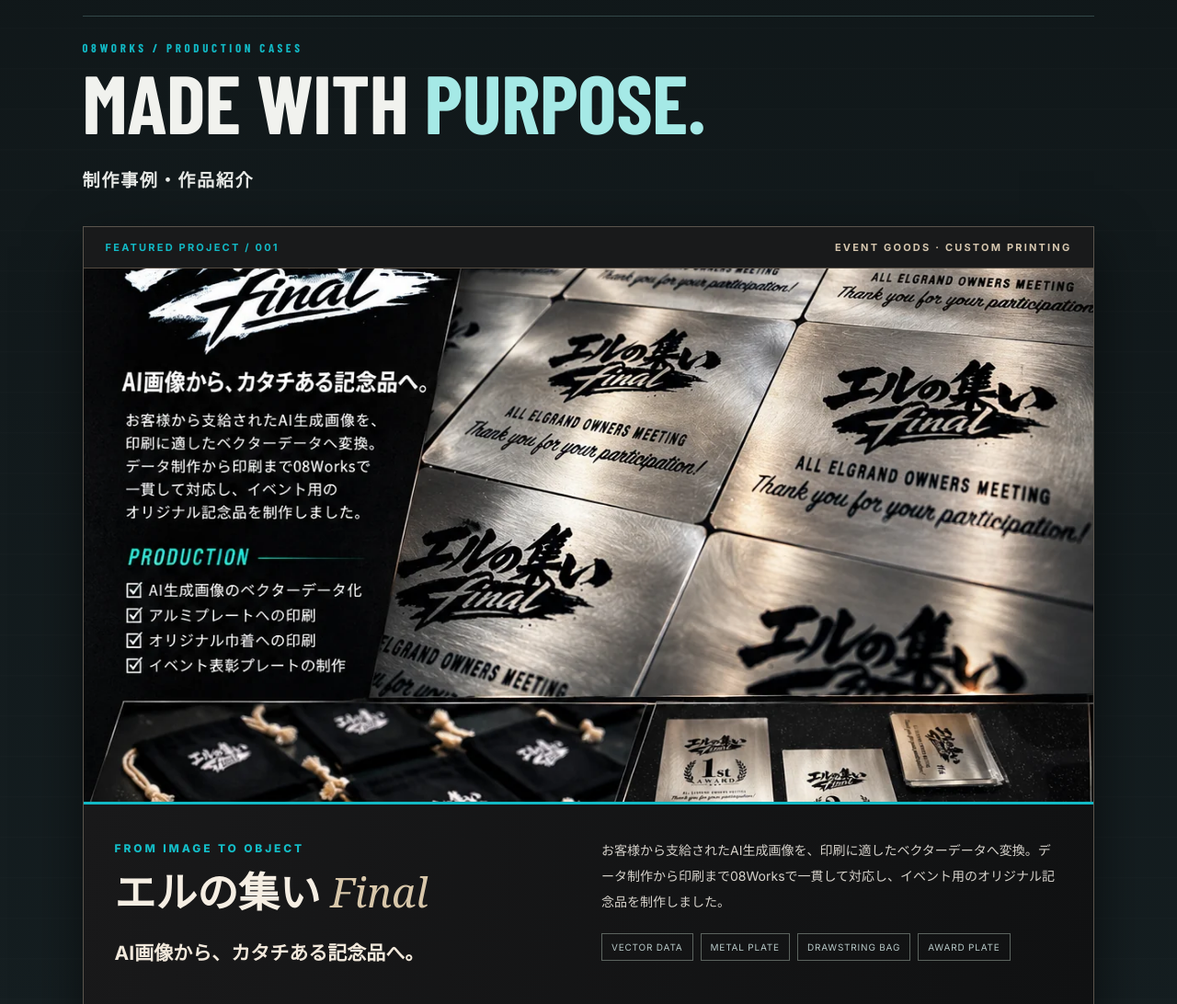
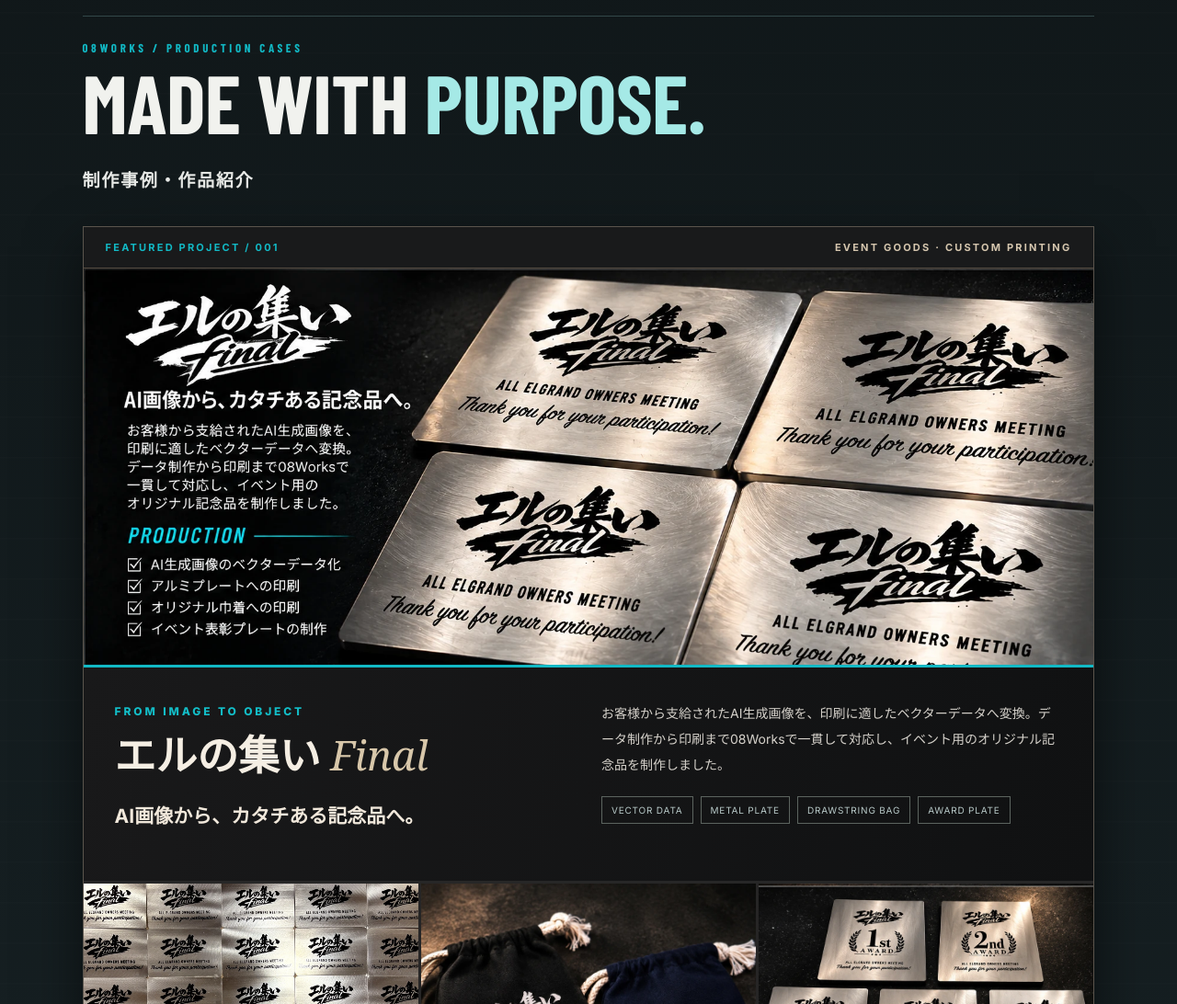
Before and after one commit to 08Works-jp/08works, a plain HTML site: page index.html in a window 1280 px wide. Shown: the part 2762-3854 px from the top of the page at 92% size. Drawn offline with nearby package versions, Linux system fonts and the light colour scheme; a web font is replaced by a local one.

Commit message:
Add files via upload

```diff
--- a/index.html
+++ b/index.html
@@ -1,6 +1,6 @@
 <!DOCTYPE html>
 
-<html lang="ja"><head><meta charset="utf-8"/><meta content="width=device-width,initial-scale=1" name="viewport"/><meta content="#101010" name="theme-color"/><meta content="08Works | 栃木発、全国対応のデザイン・プリントスタジオ。オリジナルアパレル、印刷、カッティング、グラフィックデザイン。" name="description"/><title>08WORKS — Design / Print / Culture</title><link href="style.css?v=1033" rel="stylesheet"/></head><body>
+<html lang="ja"><head><meta charset="utf-8"/><meta content="width=device-width,initial-scale=1" name="viewport"/><meta content="#101010" name="theme-color"/><meta content="08Works | 栃木発、全国対応のデザイン・プリントスタジオ。オリジナルアパレル、印刷、カッティング、グラフィックデザイン。" name="description"/><title>08WORKS — Design / Print / Culture</title><link href="style.css?v=1036" rel="stylesheet"/></head><body>
 <header class="nav"><a aria-label="08Works ホーム" class="wordmark official-wordmark" href="#home"><img alt="08WORKS" src="assets/logo-08works-white.png"/></a><button aria-expanded="false" aria-label="メニューを開く" class="menu">MENU <span>☰</span></button><nav id="navigation"><a href="#services">SERVICES</a><a href="#works">WORKS</a><a href="#order">ORDER FLOW</a><a href="#originals">ORIGINALS</a><a href="#about">ABOUT</a><a class="navcontact" href="#contact">CONTACT ↗</a></nav><a aria-label="08Works公式Instagramを開く" class="instagram-header" href="https://www.instagram.com/08works_official/" rel="noopener noreferrer" target="_blank" title="Instagram @08works_official"><svg aria-hidden="true" fill="none" height="23" stroke="currentColor" stroke-linecap="round" stroke-linejoin="round" stroke-width="1.8" viewbox="0 0 24 24" width="23"><rect height="20" rx="5" width="20" x="2" y="2"></rect><circle cx="12" cy="12" r="4"></circle><circle cx="17.5" cy="6.5" fill="currentColor" r="1" stroke="none"></circle></svg></a></header>
 <main><section class="hero" id="home"><div class="hero-grain"></div><div aria-hidden="true" class="fence-backdrop"></div><div aria-hidden="true" class="garage-floor"></div><div class="hero-content"><div class="neon-sign"><img alt="" aria-hidden="true" class="neon-back" src="assets/logo-ice-mint.png"/><img alt="08Works — Built for What's Next（3回タップでシークレットガレージ）" aria-label="08Worksロゴ" class="hero-logo neon-logo" id="secret-logo" role="button" src="assets/logo-ice-mint.png" tabindex="0"/></div><p class="hero-lead">BUILT FROM IDEAS.</p><p class="hero-ja">アイディアをカタチに。</p><p class="hero-description">ジャンルにとらわれず、発想からデザイン、そしてその先のモノづくりまで。</p><div class="actions"><a class="btn light" href="#contact">製作のご相談・お見積もり <span>↗</span></a><a class="btn outline" href="#services">できることを見る <span>↓</span></a></div></div></section>
 <div aria-label="BUILT FROM IDEAS. / DESIGN / CREATE / ORIGINALS" class="ticker"><div class="ticker-track"><span aria-hidden="true" class="ticker-copy">BUILT FROM IDEAS. <b aria-hidden="true" class="ticker-separator">/</b> DESIGN <b aria-hidden="true" class="ticker-separator">/</b> CREATE <b aria-hidden="true" class="ticker-separator">/</b> ORIGINALS <b aria-hidden="true" class="ticker-separator">/</b></span><span aria-hidden="true" class="ticker-copy">BUILT FROM IDEAS. <b aria-hidden="true" class="ticker-separator">/</b> DESIGN <b aria-hidden="true" class="ticker-separator">/</b> CREATE <b aria-hidden="true" class="ticker-separator">/</b> ORIGINALS <b aria-hidden="true" class="ticker-separator">/</b></span></div></div>
@@ -8,7 +8,7 @@
 <section class="section works" id="works"><div class="section-top"><span class="index">02 / 制作実績</span><span class="note">SELECTED WORK / 001</span></div>
 <div class="works-kicker">08WORKS / PRODUCTION CASES</div><h2 class="v09-heading works-title">MADE WITH <em>PURPOSE.</em></h2><p class="heading-ja">制作事例・作品紹介</p>
 <div class="works-case"><div class="works-case-top"><span>FEATURED PROJECT / 001</span><span>EVENT GOODS · CUSTOM PRINTING</span></div>
-<div class="works-hero"><img alt="エルの集い Final：アルミプレート、巾着、表彰プレートの制作事例をまとめたビジュアル" loading="lazy" src="assets/works-1029-hero.webp"/></div>
+<div class="works-hero"><picture><source media="(min-width: 721px)" srcset="assets/works-1036-pc-hero.webp"/><img alt="エルの集い Final：アルミプレート、巾着、表彰プレートの制作事例をまとめたビジュアル" loading="lazy" src="assets/works-1029-hero.webp"/></picture></div>
 <div class="works-info"><div class="works-info-heading"><span class="works-label">FROM IMAGE TO OBJECT</span><h3>エルの集い <i>Final</i></h3><p class="works-lead">AI画像から、カタチある記念品へ。</p></div><div class="works-info-copy"><p>お客様から支給されたAI生成画像を、印刷に適したベクターデータへ変換。データ制作から印刷まで08Worksで一貫して対応し、イベント用のオリジナル記念品を制作しました。</p><div class="works-tags"><span>VECTOR DATA</span><span>METAL PLATE</span><span>DRAWSTRING BAG</span><span>AWARD PLATE</span></div></div></div>
 <div class="works-gallery"><figure class="works-photo"><img alt="エルの集い Finalのアルミ記念プレート" loading="lazy" src="assets/works-1031-metal.webp"/><figcaption><b>01 / METAL PLATE</b><span>アルミ記念プレート</span></figcaption></figure><figure class="works-photo"><img alt="黒い生地に白いロゴを印刷したオリジナル巾着" loading="lazy" src="assets/works-1033-pouch.webp"/><figcaption><b>02 / ORIGINAL GOODS</b><span>オリジナル巾着</span></figcaption></figure><figure class="works-photo"><img alt="順位を印刷したイベント表彰プレート" loading="lazy" src="assets/works-1033-award.webp"/><figcaption><b>03 / EVENT AWARDS</b><span>イベント表彰プレート</span></figcaption></figure></div>
 <div class="works-bottom"><span>DESIGN DATA / VECTOR / PRINT / GOODS</span><a href="#contact">こんな制作を相談する <span aria-hidden="true">↗</span></a></div></div>
```
